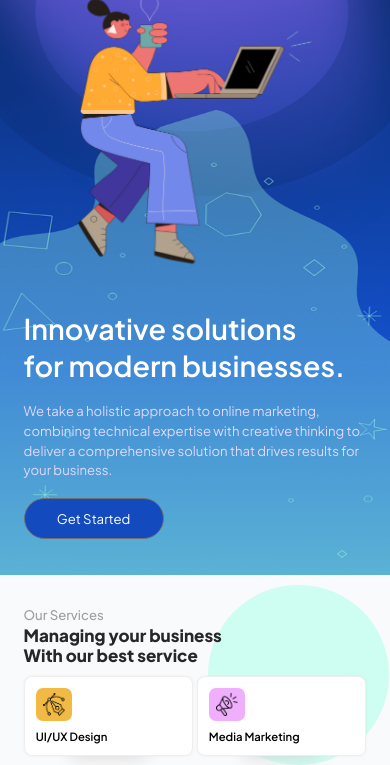
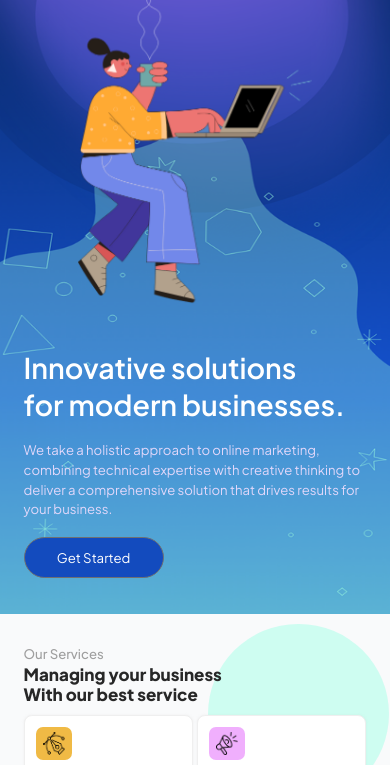
Before and after one commit to javedmistari/aarav, a website: page index.html in a window 390 px wide. Shown: the part 71-836 px from the top of the page. Drawn offline with Linux system fonts and the light colour scheme.

Commit message:
responsive

```diff
--- a/assets/scss/global.scss
+++ b/assets/scss/global.scss
@@ -167,7 +167,7 @@ section[section="banner"] {
 
             top: auto;
             left: auto;
-            padding-top: 10% !important;
+            padding-top: 20% !important;
         }
     }
 
```
Also changed, not shown: assets/css/style.css.
